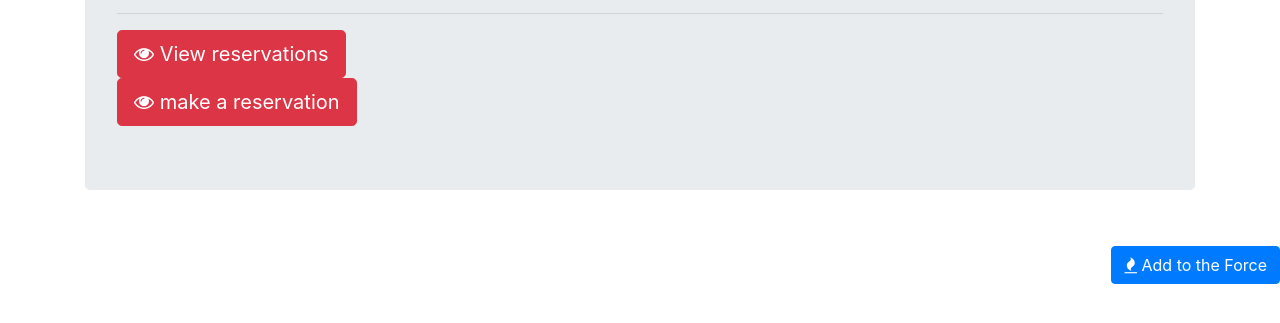
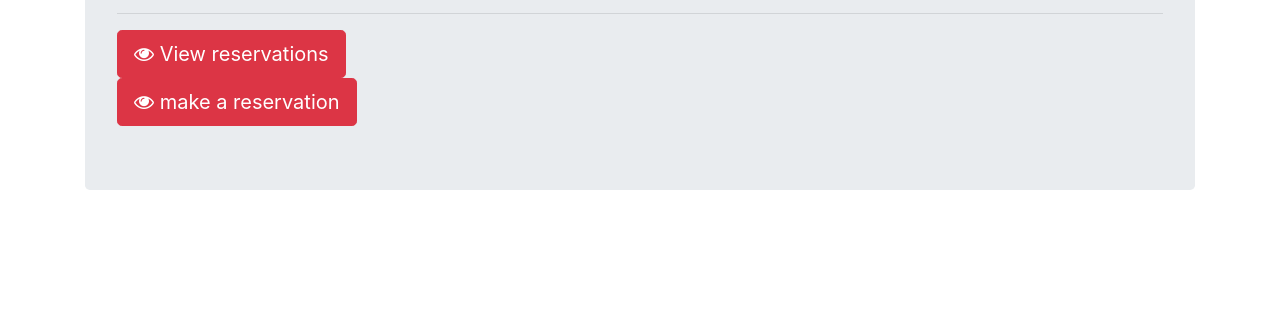
Before and after one commit to joshwilensky/Columbia-Hot-Vegan-Pizza, a website: page index.html in a window 1280 px wide. Shown: the part 157-480 px from the top of the page. Drawn offline with nearby package versions, Linux system fonts and the light colour scheme.

Commit message:
removed force

```diff
--- a/index.html
+++ b/index.html
@@ -27,10 +27,7 @@
   </div>
   </form>
   <br />
-  <div class="text-right">
-    <button type="submit" class="btn btn-primary btn-md" id="add-btn">
-      <span class="fa fa-fire"></span> Add to the Force
-    </button>
+
   </div>
   </div>
   </div>
```
